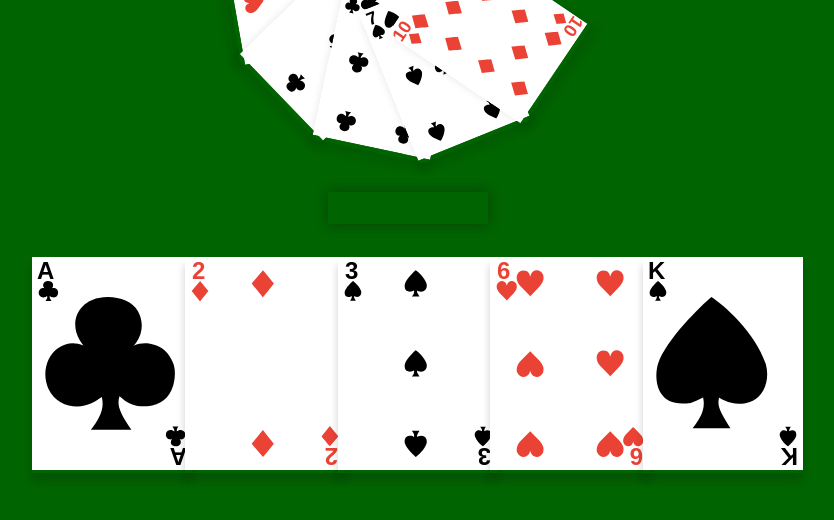
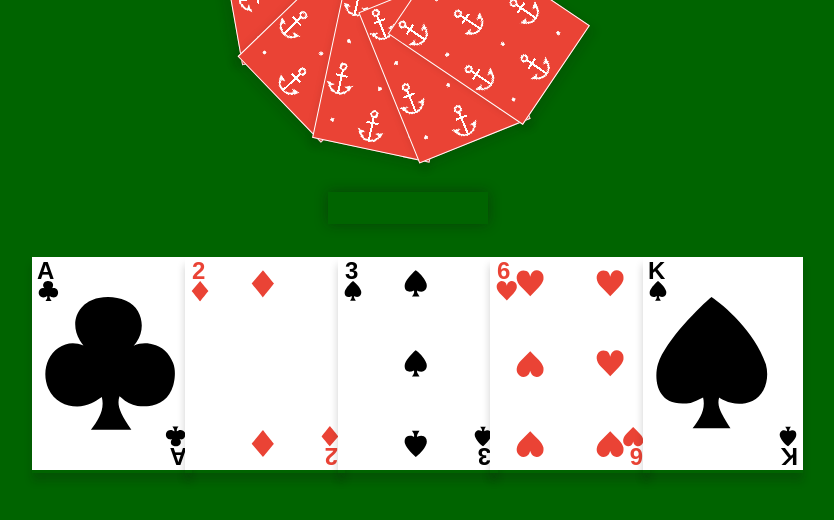
Before and after one commit to mattorchard/go-fish, a React (Create React App) app: page / in a window 1280 px wide. Shown: the top 520 px of the page, without its empty margins (360-1194 px from the left). Built offline with nearby package versions, Linux system fonts and the light colour scheme.

Commit message:
Prevent opponent hand being displayed in DOM

```diff
--- a/src/App.js
+++ b/src/App.js
@@ -40,7 +40,7 @@ function App() {
       <ActivityLog message={message} messageCount={10}/>
     </aside>
     <main>
-      <OpponentHand cards={sortCards([...computer.hand])}/>
+      <OpponentHand cardCount={computer.hand.length}/>
       <div style={{display: "flex", justifyContent: "space-between"}}>
         <Pairs pairs={computer.books}/>
         <DrawPile cardCount={drawPileSize}/>
--- a/src/components/OponentHand.js
+++ b/src/components/OponentHand.js
@@ -1,21 +1,19 @@
 import React from "react";
-import Card from "./Card";
+import CardBack from "./CardBack";
+import Repeat from "./Repeat"
 
-const OpponentHand = ({cards}) => <ol
-  className="opponent-hand card--medium"
-  style={{"--child-count": cards.length}}>
+const OpponentHand = ({cardCount}) => <ol
+  className="opponent-hand"
+  style={{"--child-count": cardCount}}>
   {
-  cards.map(({suit, rank}, index) =>
+  <Repeat count={cardCount} render={(index =>
     <li
-      key={`${rank}-${suit}`}
       className="opponent-hand__slot"
       style={{ "--child-index": index }}>
-      <Card
-        suit={suit}
-        rank={rank}
+      <CardBack
         size="medium"
         flipped/>
     </li>
-  )}</ol>;
+  )}/>}</ol>;
 
 export default OpponentHand;
--- a/src/components/Repeat.js
+++ b/src/components/Repeat.js
@@ -1,6 +1,6 @@
 import React from "react";
 
-const Repeat = (count, render) => new Array(count)
+const Repeat = ({count, render}) => new Array(count)
 .fill(null)
 .map((value, index) =>
   <React.Fragment key={index}>
```
